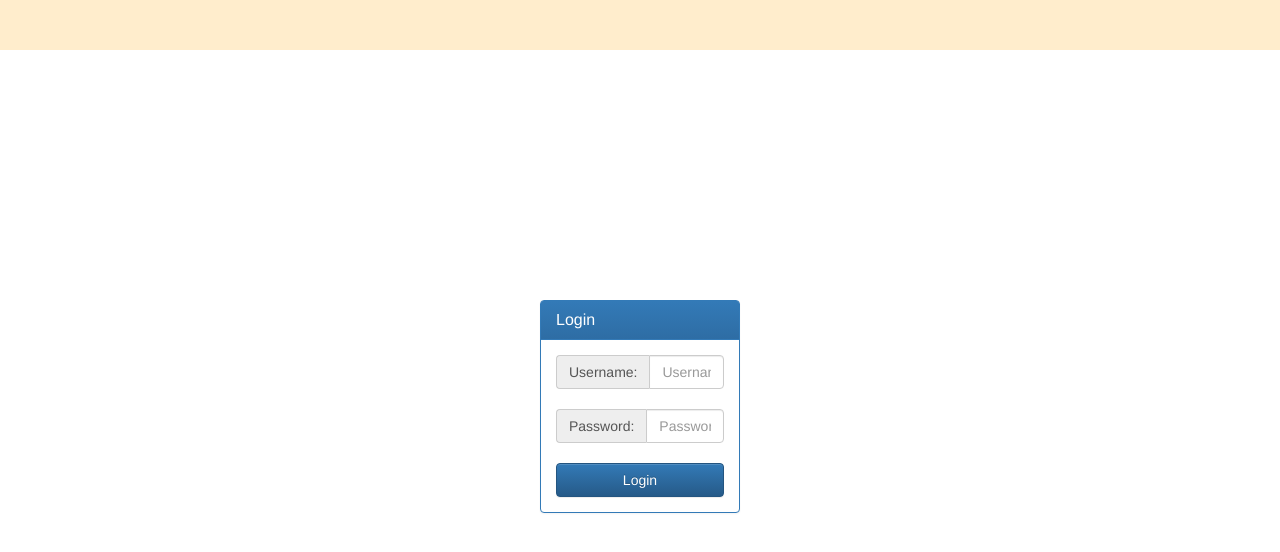
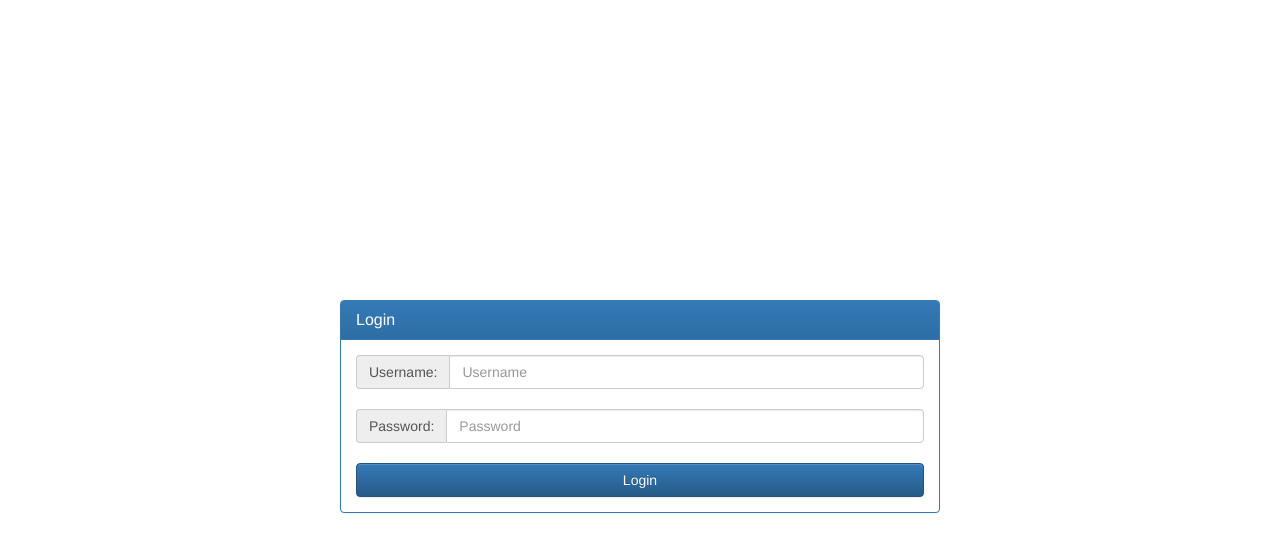
Before and after one commit to CouleeTechlinkInc/NodeOpenVPN, a website: page www/index.html in a window 1280 px wide. Drawn offline with nearby package versions, Linux system fonts and the light colour scheme; no server answers.

Commit message:
Less and Stuff

```diff
--- a/www/css/less/main.less
+++ b/www/css/less/main.less
@@ -10,13 +10,13 @@ div.headerbar {
   left : 0;
   right : 0;
   z-index : 50;
-  background : rgba(255,255,255,0.8);
+  background : white;
   .loginpanel {
     position: fixed;
     z-index : 100;
     top : ~"calc(50% - 100px)";
     bottom : ~"calc(50% - 100px)";
-    left : ~"calc(50% - 100px)";
-    right :~"calc(50% - 100px)";
+    left : ~"calc(50% - 300px)";
+    right :~"calc(50% - 300px)";
   }
 }
```
Also changed, not shown: www/css/main.css.
